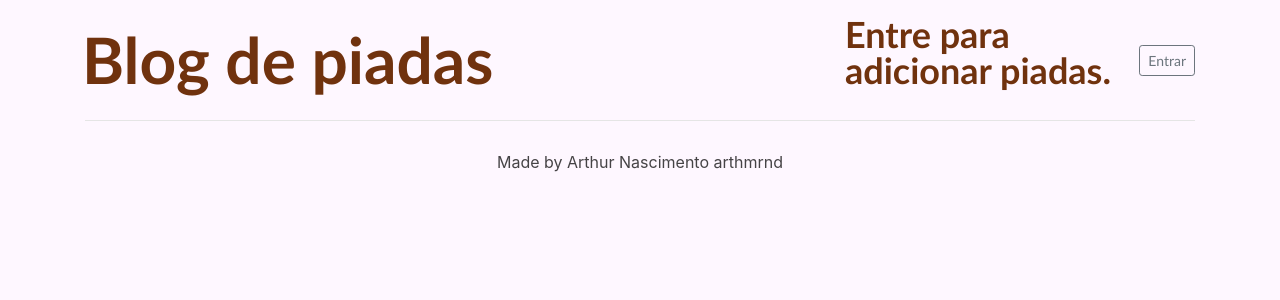
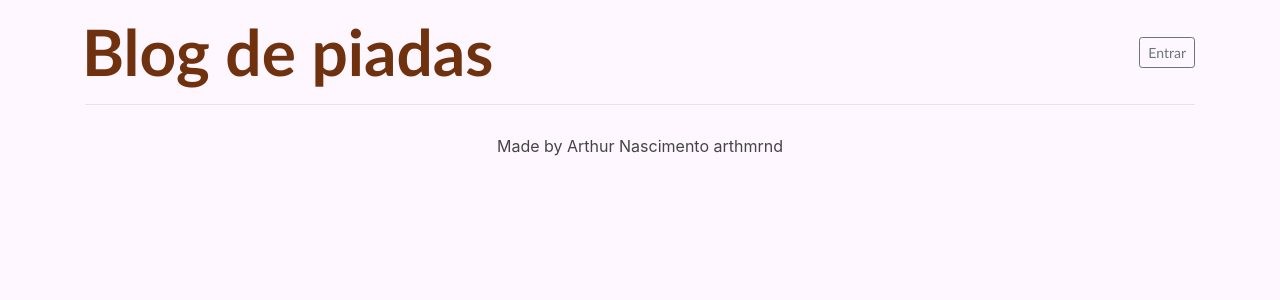
Before and after one commit to arthmrnd/blogPiadas, a PHP site: page / in a window 1280 px wide. Shown: the top 300 px of the page. Run offline with PHP 8.4, Linux system fonts and the light colour scheme; data that the repository does not hold is empty; some libraries are stand-ins or nearby versions.

Commit message:
Update index.php

```diff
--- a/index.php
+++ b/index.php
@@ -68,7 +68,7 @@
 						<a class='btn btn-sm btn-outline-secondary' href='logout.php'
 						>Sair</a>";
 					} else {
-						echo '<p class="classentrar">Entre para adicionar piadas.</p>';
+						//echo '<p class="classentrar">Entre para adicionar piadas.</p>';
 						 echo '<a class="btn btn-sm btn-outline-secondary" href="login.php">Entrar</a>';
 					} ?>
 
```
